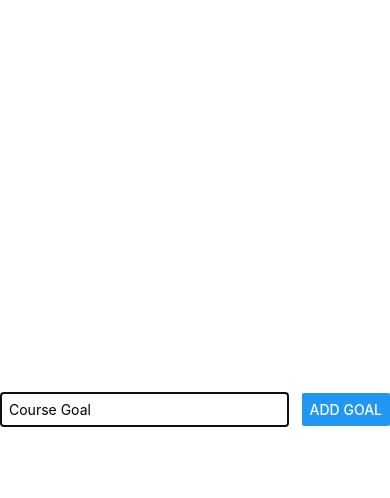
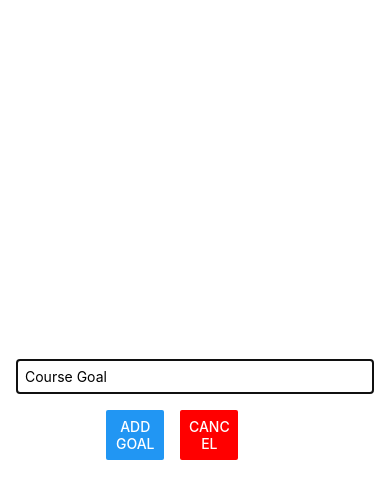
Before and after one commit to john-marcello/rn-module-1, a React Native app: screen / in a window 390 px wide. Both pictures are taken after a click on the button "ADD NEW GOAL". Shown: the top 498 px of the page. Built offline with nearby package versions, Linux system fonts and the light colour scheme.

Commit message:
feat(add): Add modal cancel button & style

```diff
--- a/components/GoalInput.js
+++ b/components/GoalInput.js
@@ -17,7 +17,7 @@
 
     // return the JSX
     return (
-        <Modal visible={props.visible} animationType="slide">
+        <Modal visible={props.visible } animationType="slide">
             <View style={styles.inputContainer}>
                 <TextInput
                     placeholder="Course Goal"
@@ -25,7 +25,14 @@
                     onChangeText={goalInputHandler}
                     value={enteredGoalText}
                 />
-                <Button title="Add Goal" onPress={addGoalHandler} />
+                <View style={styles.buttonContainer}>
+                    <View style={styles.button}>
+                        <Button title="Add Goal" onPress={addGoalHandler} />
+                    </View>
+                    <View style={styles.button}>
+                        <Button title="Cancel" color="red" onPress={props.onCancel} />
+                    </View>
+                </View>
             </View>
         </Modal>
     );
@@ -37,18 +44,25 @@
 const styles = StyleSheet.create({
     inputContainer: {
         flex: 1,
-        flexDirection: "row",
-        justifyContent: "space-between",
+        justifyContent: "center",
         alignItems: "center",
         marginBottom: 24,
         borderBottomWidth: 1,
         borderBottomColor: "#cccccc",
+        padding: 16,
     },
     textInput: {
         borderWidth: 1,
         borderColor: "#cccccc",
-        width: "74%",
-        marginRight: 8,
+        width: "100%",
         padding: 8,
     },
+    buttonContainer: {
+        flexDirection: "row",
+        marginTop: 16,
+    },
+    button: {
+        width: "30%",
+        marginHorizontal: 8,
+    },
 });
```
